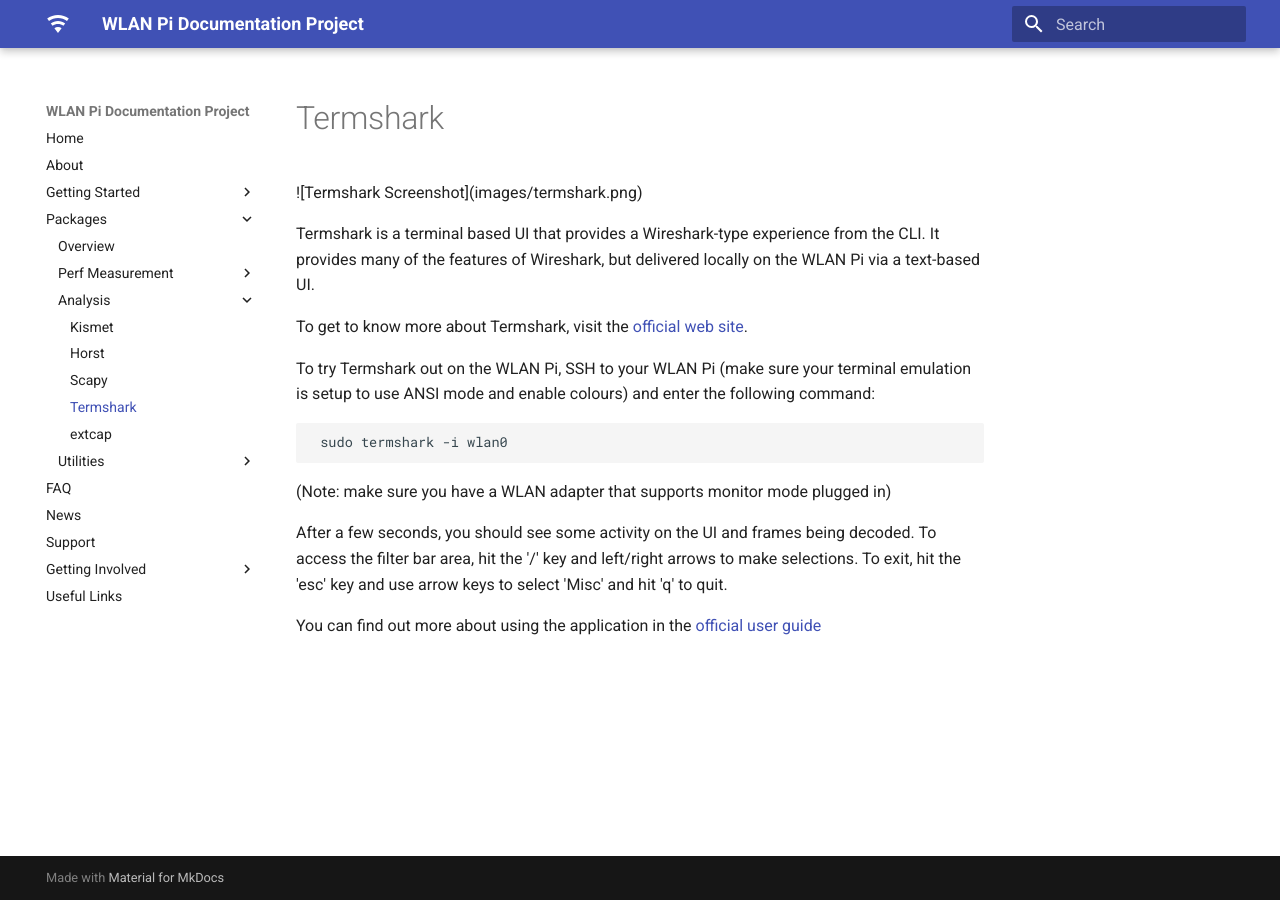
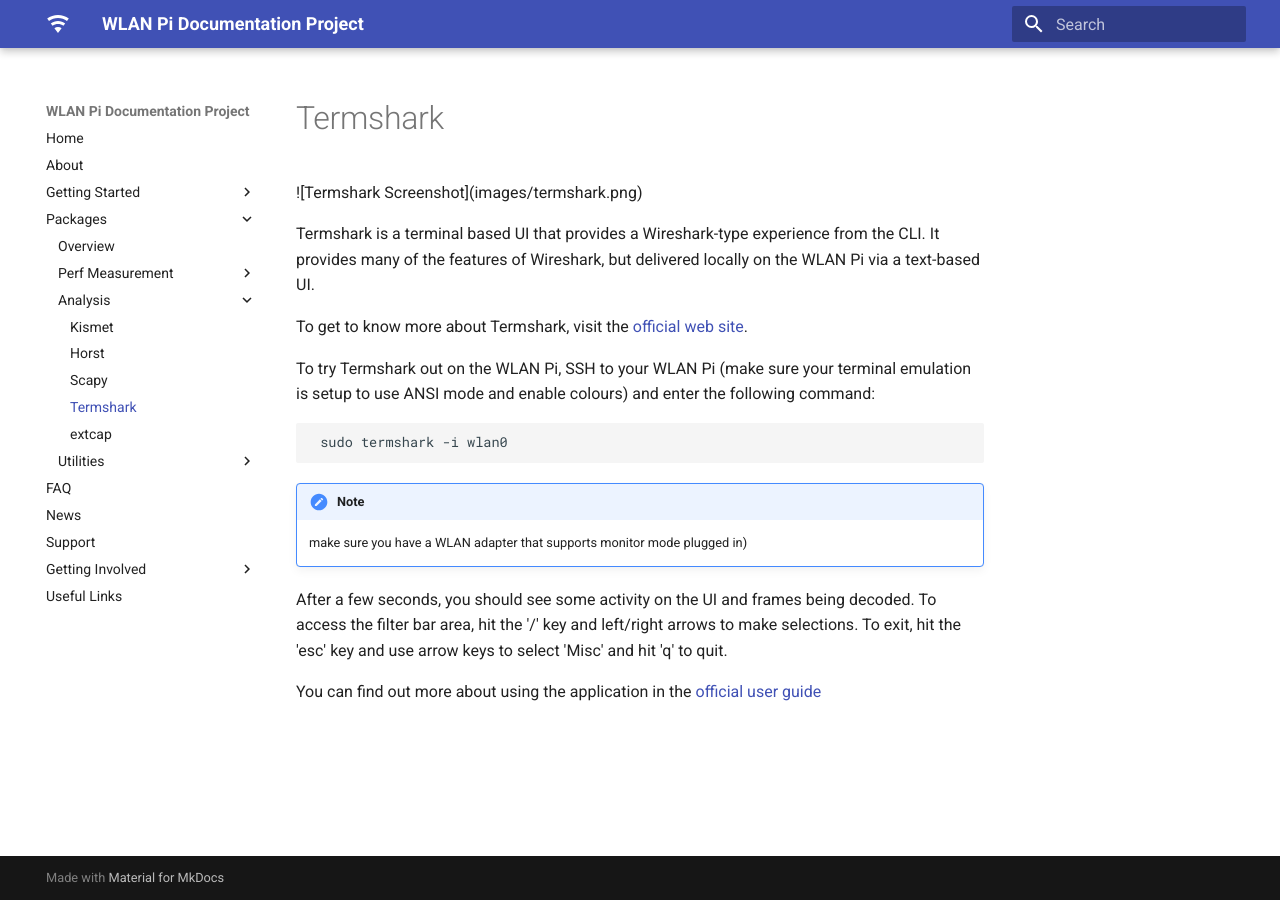
Before and after one commit to WLAN-Pi/wlanpi-documentation, an MkDocs documentation site: the page built from docs/pkg_analysis_termshark.md, in a window 1280 px wide. Built offline with MkDocs 1.6.1 and Material for MkDocs 9.7.7, drawn with Linux system fonts in a browser that asks for light colours.

````diff
--- a/Publishing_Cheat_Sheet.txt
+++ b/Publishing_Cheat_Sheet.txt
@@ -29,10 +29,12 @@ Workflow:
     e. Push the new docs to the GitHub project page using: mkdocs gh-deploy (see https://www.mkdocs.org/user-guide/deploying-your-docs/)
     f. Check updates all look good at : https://wlan-pi.github.io/wlanpi-documentation/
 
+Here is an excellent guide to using the MKDocs markup: https://github.com/PegaSysEng/doc.pantheon/blob/master/MKDOCS-MARKDOWN-GUIDE.md
 
+The CSS styling file was borrowed from the Pi-Hole project: https://github.com/pi-hole/docs
 
-Markup guide
-============
+Brief Markup Cheatsheet
+========================
 
 Headings:
 ---------
--- a/docs/pkg_analysis_termshark.md
+++ b/docs/pkg_analysis_termshark.md
@@ -15,7 +15,8 @@ To try Termshark out on the WLAN Pi, SSH to your WLAN Pi (make sure your termina
 ```
  sudo termshark -i wlan0
 ```
-(Note: make sure you have a WLAN adapter that supports monitor mode plugged in)
+!!! Note
+    make sure you have a WLAN adapter that supports monitor mode plugged in)
 
 After a few seconds, you should see some activity on the UI and frames being decoded. To access the filter bar area, hit the '/' key and left/right arrows to make selections. To exit, hit the 'esc' key and use arrow keys to select 'Misc' and hit 'q' to quit.
 
--- a/mkdocs.yml
+++ b/mkdocs.yml
@@ -39,6 +39,8 @@ theme:
         icon: wifi
 extra_css:
   - extra.css
+markdown_extensions:
+  - admonition
 plugins:
     - search
     - git-revision-date-localized:
````
